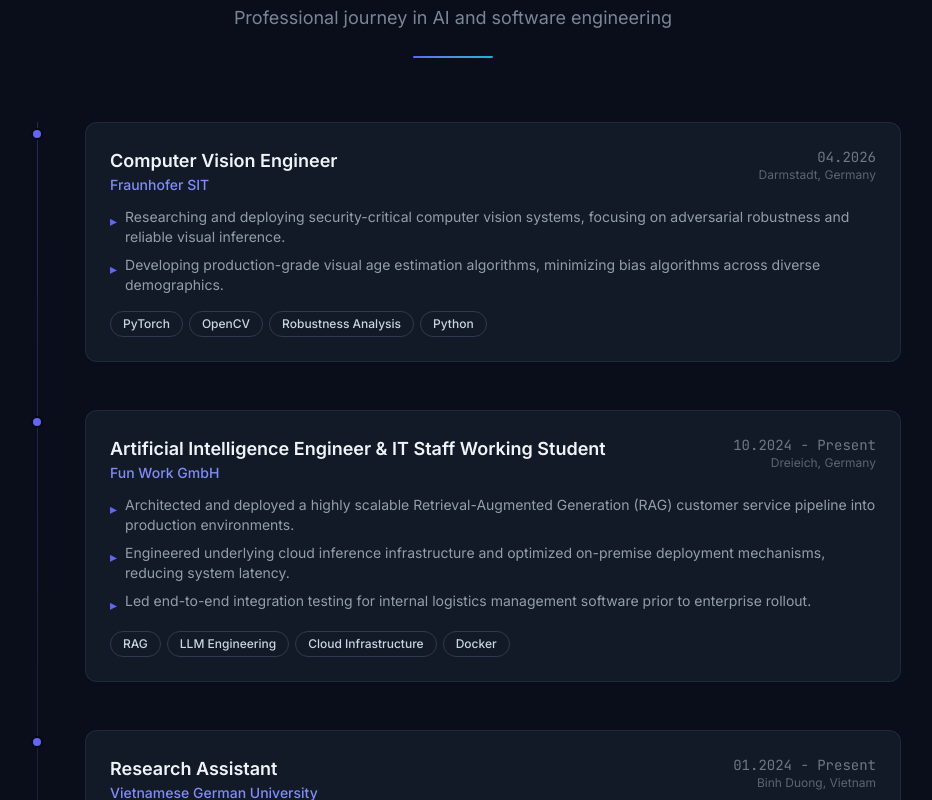
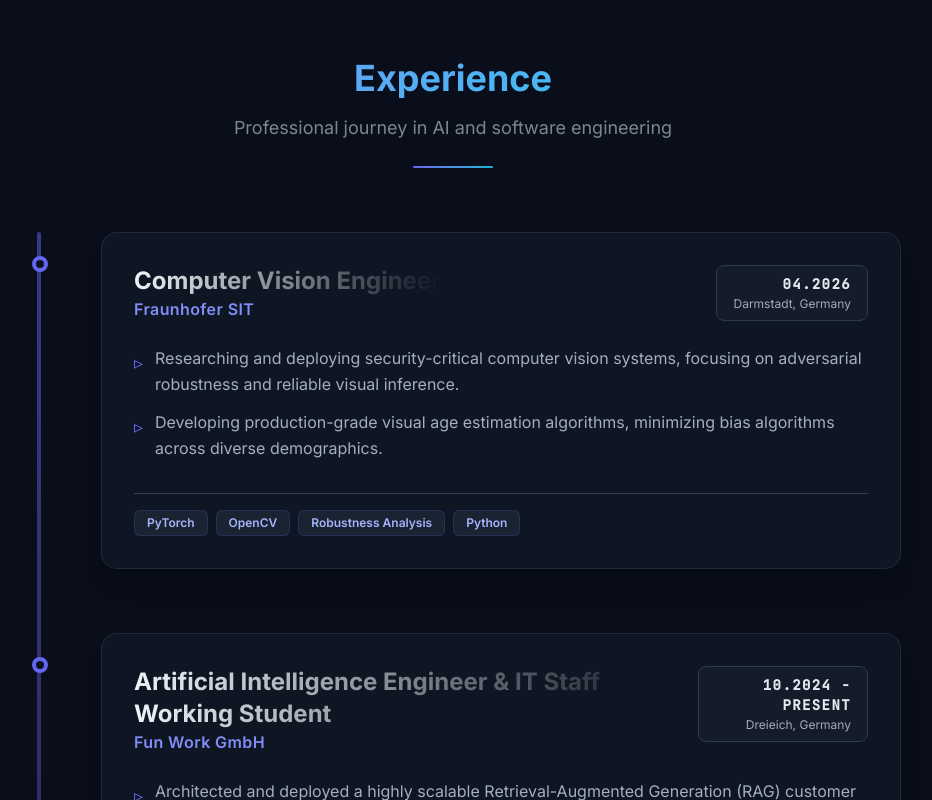
Before and after one commit to sigango/sigango.github.io, a React (Vite) app: page / in a window 1280 px wide. Shown: the part 1720-2520 px from the top of the page, without its empty margins (187-1119 px from the left). Built offline with nearby package versions, Linux system fonts and the light colour scheme.

Commit message:
feat: reorder layout, remove blog, upgrade Experience timeline and Research Ideas UI

```diff
--- a/src/App.tsx
+++ b/src/App.tsx
@@ -8,7 +8,6 @@ import { Projects } from './sections/Projects';
 import { Research } from './sections/Research';
 import { Skills } from './sections/Skills';
 import { InteractiveAI } from './sections/InteractiveAI';
-import { Blog } from './sections/Blog';
 import { Contact } from './sections/Contact';
 import { useTheme } from './hooks/useTheme';
 import { LanguageProvider } from './hooks/useLanguage';
@@ -25,11 +24,10 @@ export default function App() {
           <About isDark={isDark} />
           <Experience isDark={isDark} />
           <Research isDark={isDark} />
+          <Skills isDark={isDark} />
           <Projects isDark={isDark} />
           <EngineeringProcess isDark={isDark} />
-          <Skills isDark={isDark} />
           <InteractiveAI isDark={isDark} />
-          <Blog isDark={isDark} />
           <Contact isDark={isDark} />
         </main>
         <Footer isDark={isDark} />
--- a/src/sections/About.tsx
+++ b/src/sections/About.tsx
@@ -35,11 +35,11 @@ export function About({ isDark }: { isDark: boolean }) {
 
           {/* Content */}
           <div className="lg:col-span-3 space-y-6">
-            <AnimateOnScroll delay={0.1}>
-              <p className={`text-base leading-relaxed ${isDark ? 'text-surface-200/80' : 'text-surface-700'}`}>
-                {siteContent.longAbout}
-              </p>
-            </AnimateOnScroll>
+            <div className="space-y-6">
+            <p className={`text-lg leading-relaxed ${isDark ? 'text-surface-200/80' : 'text-surface-800'}`}>
+              {siteContent.longAbout} I specialize in both AI research and robust <strong>Software Engineering</strong>, ensuring that complex models are built on scalable, production-ready infrastructure.
+            </p>
+            </div>
 
             <AnimateOnScroll delay={0.2}>
               <div className={`p-5 rounded-xl border-l-4 border-primary-500 ${isDark ? 'bg-surface-800/50' : 'bg-primary-50/50'}`}>
--- a/src/sections/Experience.tsx
+++ b/src/sections/Experience.tsx
@@ -2,6 +2,7 @@ import { siteContent } from '../data/content';
 import { SectionHeading } from '../components/ui/SectionHeading';
 import { Chip } from '../components/ui/Chip';
 import { AnimateOnScroll } from '../components/animations/AnimateOnScroll';
+import { SpotlightCard } from '../components/animations/SpotlightCard';
 import { useLanguage } from '../hooks/useLanguage';
 
 export function Experience({ isDark }: { isDark: boolean }) {
@@ -14,47 +15,60 @@ export function Experience({ isDark }: { isDark: boolean }) {
           <SectionHeading title={t.experience.title} subtitle={t.experience.subtitle} isDark={isDark} />
         </AnimateOnScroll>
 
-        <div className="relative">
-          <div className={`absolute left-4 md:left-8 top-0 bottom-0 w-px ${isDark ? 'bg-gradient-to-b from-primary-500/30 via-violet-500/20 to-accent-500/10' : 'bg-surface-200'}`} />
+        <div className="relative mt-12">
+          {/* Glowing Timeline Line */}
+          <div className={`absolute left-4 md:left-8 top-0 bottom-0 w-1 rounded-full ${isDark ? 'bg-gradient-to-b from-primary-500/50 via-violet-500/30 to-accent-500/10' : 'bg-surface-200 shadow-inner'}`} />
 
-          <div className="space-y-12">
+          <div className="space-y-16">
             {siteContent.experiences.map((exp, index) => (
               <AnimateOnScroll key={exp.id} delay={index * 0.15}>
-                <div className="relative pl-12 md:pl-20">
-                  <div className={`absolute left-2.5 md:left-6.5 top-1.5 w-3 h-3 rounded-full border-2 ${isDark ? 'bg-primary-500 border-surface-950' : 'bg-primary-500 border-white'}`} />
+                <div className="relative pl-14 md:pl-24 group">
+                  {/* Glowing Node */}
+                  <div className={`absolute left-[11px] md:left-[27px] top-6 w-4 h-4 rounded-full border-4 transition-all duration-500 group-hover:scale-150 group-hover:bg-primary-400 ${
+                    isDark ? 'bg-surface-900 border-primary-500 shadow-[0_0_15px_rgba(var(--color-primary-500),0.6)]' : 'bg-white border-primary-500 shadow-md'
+                  }`} />
 
-                  <div className={`rounded-xl p-6 transition-all duration-300 card-gradient-hover ${
+                  <SpotlightCard isDark={isDark} className={`p-6 md:p-8 transition-all duration-300 ${
                     isDark
-                      ? 'bg-surface-800/60 border border-surface-700/50 hover:shadow-lg hover:shadow-primary-500/5'
-                      : 'bg-white border border-surface-200 shadow-sm hover:shadow-lg'
+                      ? 'shadow-xl shadow-black/20 group-hover:-translate-y-1'
+                      : 'shadow-lg shadow-surface-200/60 group-hover:-translate-y-1'
                   }`}>
                     <div className="relative z-10">
-                      <div className="flex flex-col sm:flex-row sm:items-start sm:justify-between gap-2 mb-3">
+                      <div className="flex flex-col sm:flex-row sm:items-start sm:justify-between gap-4 mb-6">
                         <div>
-                          <h3 className={`text-lg font-semibold ${isDark ? 'text-surface-50' : 'text-surface-900'}`}>{exp.role}</h3>
-                          <p className={`text-sm font-medium ${isDark ? 'text-primary-400' : 'text-primary-600'}`}>{exp.organization}</p>
+                          <h3 className={`text-xl md:text-2xl font-bold bg-clip-text text-transparent bg-gradient-to-r ${isDark ? 'from-surface-50 to-surface-300' : 'from-surface-900 to-surface-700'}`}>
+                            {exp.role}
+                          </h3>
+                          <p className={`text-base font-semibold tracking-wide ${isDark ? 'text-primary-400' : 'text-primary-600'}`}>{exp.organization}</p>
                         </div>
-                        <div className="text-right">
-                          <p className={`text-sm font-mono ${isDark ? 'text-surface-200/50' : 'text-surface-700/50'}`}>{exp.dateRange}</p>
-                          <p className={`text-xs ${isDark ? 'text-surface-200/40' : 'text-surface-700/40'}`}>{exp.location}</p>
+                        <div className={`text-left sm:text-right px-4 py-2 rounded-lg border backdrop-blur-sm ${
+                          isDark ? 'bg-surface-800/50 border-surface-700 text-surface-300' : 'bg-surface-100 border-surface-200 text-surface-700'
+                        }`}>
+                          <p className={`text-sm tracking-widest font-mono font-bold uppercase`}>{exp.dateRange}</p>
+                          <p className={`text-xs mt-0.5 opacity-70`}>{exp.location}</p>
                         </div>
                       </div>
 
-                      <ul className="space-y-2 mb-4">
+                      <ul className="space-y-3 mb-8">
                         {exp.achievements.map((a, i) => (
-                          <li key={i} className={`text-sm flex items-start gap-2 ${isDark ? 'text-surface-200/70' : 'text-surface-700'}`}>
-                            <span className="text-primary-500 mt-1 flex-shrink-0">▸</span>{a}
+                          <li key={i} className={`text-base flex items-start gap-3 ${isDark ? 'text-surface-200/80 group-hover:text-surface-100' : 'text-surface-700 group-hover:text-surface-900'} transition-colors`}>
+                            <span className="text-primary-500 mt-1 flex-shrink-0 text-lg">▹</span>
+                            <span className="leading-relaxed">{a}</span>
                           </li>
                         ))}
                       </ul>
 
-                      <div className="flex flex-wrap gap-1.5">
+                      <div className="flex flex-wrap gap-2 pt-4 border-t border-surface-200/20 dark:border-surface-700/40">
                         {exp.technologies.map((tech) => (
-                          <Chip key={tech} label={tech} isDark={isDark} variant="outline" />
+                          <div key={tech} className={`px-3 py-1 text-xs font-semibold rounded-md border transition-all ${
+                            isDark ? 'bg-surface-800 text-primary-300 border-primary-500/20 group-hover:border-primary-500/50 group-hover:bg-primary-500/10' : 'bg-primary-50 text-primary-700 border-primary-200 group-hover:border-primary-300 group-hover:bg-primary-100'
+                          }`}>
+                            {tech}
+                          </div>
                         ))}
                       </div>
                     </div>
-                  </div>
+                  </SpotlightCard>
                 </div>
               </AnimateOnScroll>
             ))}
--- a/src/sections/interactive/ResearchIdeaGenerator.tsx
+++ b/src/sections/interactive/ResearchIdeaGenerator.tsx
@@ -1,7 +1,8 @@
 import { useState, useCallback } from 'react';
 import { motion, AnimatePresence } from 'motion/react';
-import { FiRefreshCw, FiCpu } from 'react-icons/fi';
+import { FiRefreshCw, FiCpu, FiTrendingUp } from 'react-icons/fi';
 import { researchIdeas } from '../../data/content';
+import { SpotlightCard } from '../../components/animations/SpotlightCard';
 
 export function ResearchIdeaGenerator({ isDark }: { isDark: boolean }) {
   const [displayedIdeas, setDisplayedIdeas] = useState(researchIdeas.slice(0, 3));
@@ -19,31 +20,32 @@ export function ResearchIdeaGenerator({ isDark }: { isDark: boolean }) {
   }, []);
 
   const domainColors: Record<string, string> = {
-    'Computer Vision': isDark ? 'text-blue-400 bg-blue-500/10 border-blue-500/20' : 'text-blue-700 bg-blue-50 border-blue-200',
-    'Multimodal AI': isDark ? 'text-purple-400 bg-purple-500/10 border-purple-500/20' : 'text-purple-700 bg-purple-50 border-purple-200',
-    'Adversarial Robustness': isDark ? 'text-red-400 bg-red-500/10 border-red-500/20' : 'text-red-700 bg-red-50 border-red-200',
-    'Public Health AI': isDark ? 'text-green-400 bg-green-500/10 border-green-500/20' : 'text-green-700 bg-green-50 border-green-200',
-    'Generative AI': isDark ? 'text-amber-400 bg-amber-500/10 border-amber-500/20' : 'text-amber-700 bg-amber-50 border-amber-200',
+    'Computer Vision': isDark ? 'text-primary-400 bg-primary-500/10 border-primary-500/30' : 'text-primary-700 bg-primary-50 border-primary-200',
+    'Multimodal AI': isDark ? 'text-accent-400 bg-accent-500/10 border-accent-500/30' : 'text-accent-700 bg-accent-50 border-accent-200',
+    'Adversarial Robustness': isDark ? 'text-rose-400 bg-rose-500/10 border-rose-500/30' : 'text-rose-700 bg-rose-50 border-rose-200',
+    'Public Health AI': isDark ? 'text-emerald-400 bg-emerald-500/10 border-emerald-500/30' : 'text-emerald-700 bg-emerald-50 border-emerald-200',
+    'Generative AI': isDark ? 'text-amber-400 bg-amber-500/10 border-amber-500/30' : 'text-amber-700 bg-amber-50 border-amber-200',
   };
 
   return (
-    <div className="space-y-8">
-      <div className="text-center mb-6">
-        <h3 className={`text-xl font-semibold mb-2 ${isDark ? 'text-surface-50' : 'text-surface-900'}`}>
+    <div className="space-y-10 max-w-4xl mx-auto">
+      <div className="flex flex-col md:flex-row items-center justify-between gap-6 border-b pb-6 border-surface-200/10 dark:border-surface-700/50">
+        <div>
+          <h3 className={`text-2xl font-bold mb-2 flex items-center gap-3 ${isDark ? 'text-surface-50' : 'text-surface-900'}`}>
+            <FiTrendingUp className="text-primary-500" />
             AI Research Idea Generator
           </h3>
-        <p className={`text-sm ${isDark ? 'text-surface-200/50' : 'text-surface-700/50'}`}>
-          Explore curated research directions in AI and computer vision
+          <p className={`text-sm md:text-base ${isDark ? 'text-surface-200/60' : 'text-surface-700/60'}`}>
+            Explore curated forward-looking architectures and problems.
           </p>
         </div>
 
-      <div className="flex justify-center">
         <motion.button
           onClick={generateIdeas}
           disabled={isGenerating}
           whileHover={{ scale: 1.02 }}
           whileTap={{ scale: 0.98 }}
-          className={`flex items-center gap-2 px-6 py-3 rounded-xl font-medium text-sm transition-all cursor-pointer disabled:cursor-wait ${
+          className={`flex items-center gap-2.5 px-6 py-3 rounded-xl font-medium text-sm transition-all focus:outline-none disabled:opacity-70 disabled:cursor-wait ${
             isDark
               ? 'bg-gradient-to-r from-primary-600 to-accent-600 text-white shadow-lg shadow-primary-500/20'
               : 'bg-gradient-to-r from-primary-600 to-accent-600 text-white shadow-lg shadow-primary-500/20'
@@ -59,7 +61,7 @@ export function ResearchIdeaGenerator({ isDark }: { isDark: boolean }) {
           ) : (
             <FiCpu size={16} />
           )}
-          {isGenerating ? 'Generating...' : 'Generate Ideas'}
+          {isGenerating ? 'Synthesizing...' : 'Generate Ideas'}
         </motion.button>
       </div>
 
@@ -69,36 +71,39 @@ export function ResearchIdeaGenerator({ isDark }: { isDark: boolean }) {
           initial={{ opacity: 0 }}
           animate={{ opacity: 1 }}
           exit={{ opacity: 0 }}
-          className="grid gap-4"
+          className="grid gap-6"
         >
           {displayedIdeas.map((idea, i) => (
+            <AnimatePresence key={idea.id}>
               <motion.div
-              key={idea.id}
-              initial={{ opacity: 0, y: 20 }}
-              animate={{ opacity: 1, y: 0 }}
-              transition={{ delay: i * 0.15, duration: 0.4 }}
-              className={`rounded-xl p-5 transition-all duration-300 ${
-                isDark
-                  ? 'bg-surface-800/60 border border-surface-700/50 hover:border-primary-500/20'
-                  : 'bg-white border border-surface-200 shadow-sm hover:shadow-md'
+                initial={{ opacity: 0, y: 30, scale: 0.98 }}
+                animate={{ opacity: 1, y: 0, scale: 1 }}
+                transition={{ delay: i * 0.15, duration: 0.4, type: "spring", bounce: 0.2 }}
+              >
+                <SpotlightCard
+                  isDark={isDark}
+                  className={`relative p-6 md:p-8 flex flex-col md:flex-row gap-6 md:items-center transition-all ${
+                    isDark ? 'shadow-xl shadow-black/20' : 'shadow-lg shadow-surface-200/40'
                   }`}
                 >
-              <div className="flex items-start gap-4">
-                <div className={`flex-shrink-0 px-2.5 py-1 rounded-lg text-xs font-medium border ${
+                  <div className="flex-1 min-w-0">
+                    <div className="flex items-center gap-3 mb-3">
+                      <span className={`px-2.5 py-1 rounded-full text-[10px] uppercase tracking-widest font-mono font-bold border ${
                         domainColors[idea.domain] || (isDark ? 'text-surface-200 bg-surface-700 border-surface-600' : 'text-surface-700 bg-surface-100 border-surface-200')
                       }`}>
                         {idea.domain}
+                      </span>
                     </div>
-                <div className="flex-1 min-w-0">
-                  <h4 className={`text-base font-semibold mb-1.5 ${isDark ? 'text-surface-50' : 'text-surface-900'}`}>
+                    <h4 className={`text-xl md:text-2xl font-bold mb-3 ${isDark ? 'text-surface-50' : 'text-surface-900'}`}>
                       {idea.title}
                     </h4>
-                  <p className={`text-sm leading-relaxed ${isDark ? 'text-surface-200/60' : 'text-surface-700/70'}`}>
+                    <p className={`text-sm md:text-base leading-relaxed ${isDark ? 'text-surface-200/70' : 'text-surface-700/80'}`}>
                       {idea.description}
                     </p>
                   </div>
-              </div>
+                </SpotlightCard>
               </motion.div>
+            </AnimatePresence>
           ))}
         </motion.div>
       </AnimatePresence>
```
Lines whose indentation alone changed are shown as unchanged.
